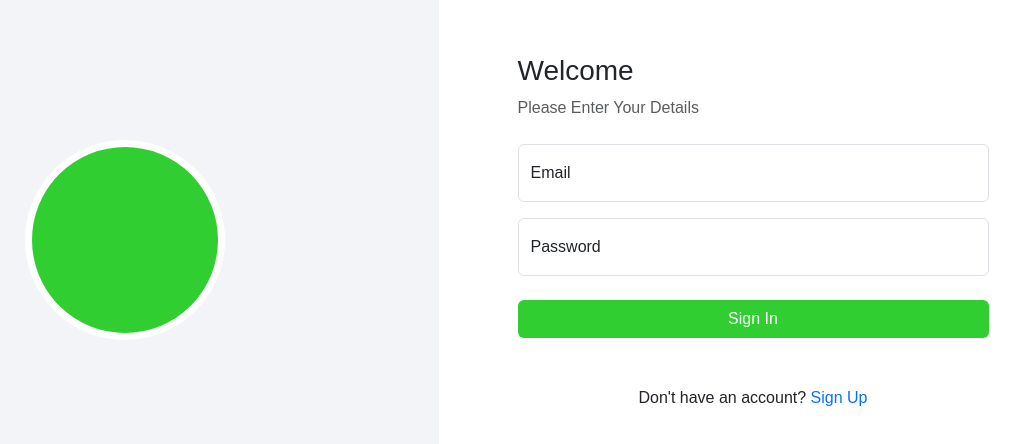
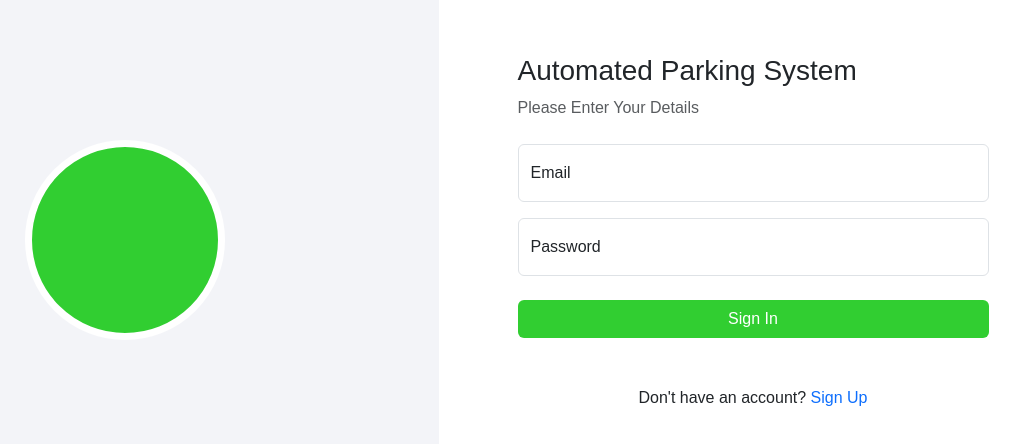
Before and after one commit to 123ZOKzok/SmartLogin-main, a plain HTML site: page index.html in a window 1280 px wide. Shown: the part 160-604 px from the top of the page, without its empty margins (201-1221 px from the left). Drawn offline with Linux system fonts and the light colour scheme.

Commit message:
Update index.html

```diff
--- a/index.html
+++ b/index.html
@@ -21,7 +21,7 @@
             class="form-content d-flex justify-content-center align-items-center flex-column vh-100"
           >
             <div class="w-75">
-              <h3 class="mb-2">Welcome</h3>
+              <h3 class="mb-2">Automated Parking System</h3>
               <p class="text-muted mb-4 fs-6">
                 Please Enter Your Details
               </p>
```
